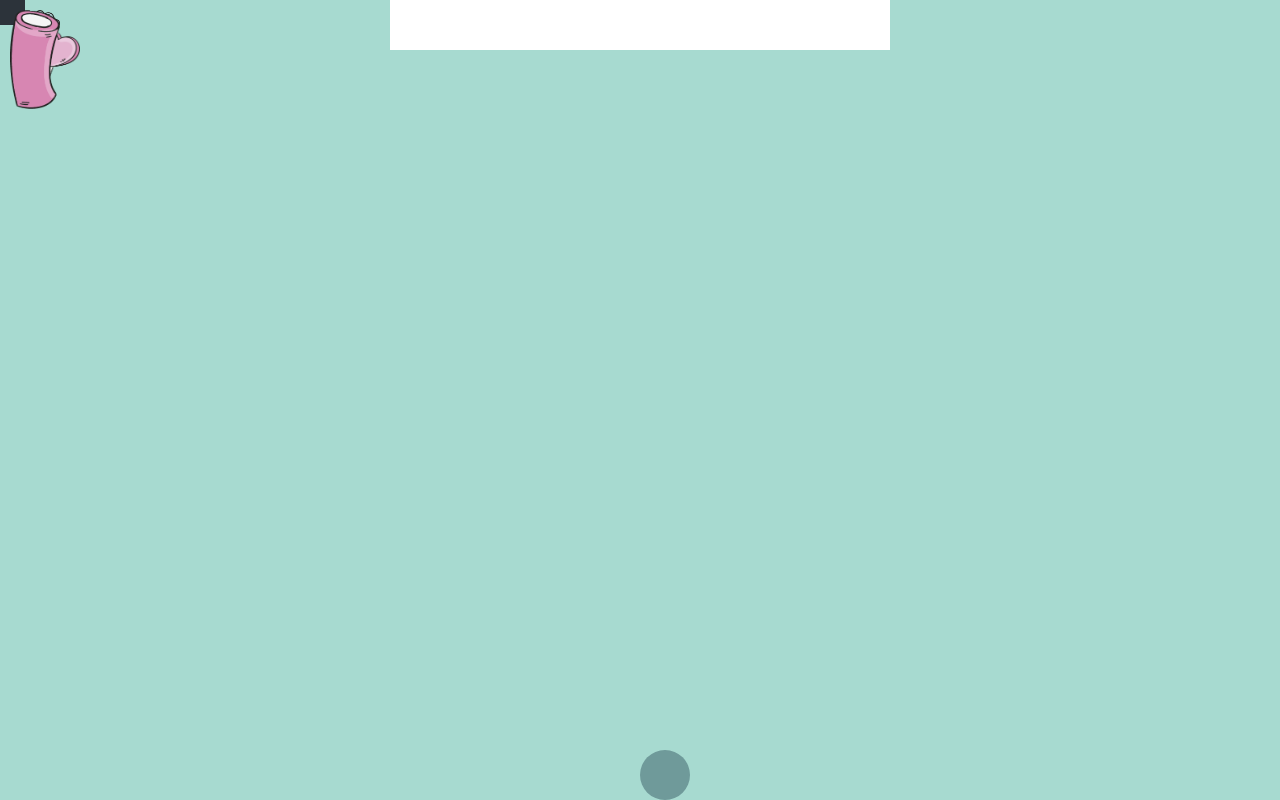
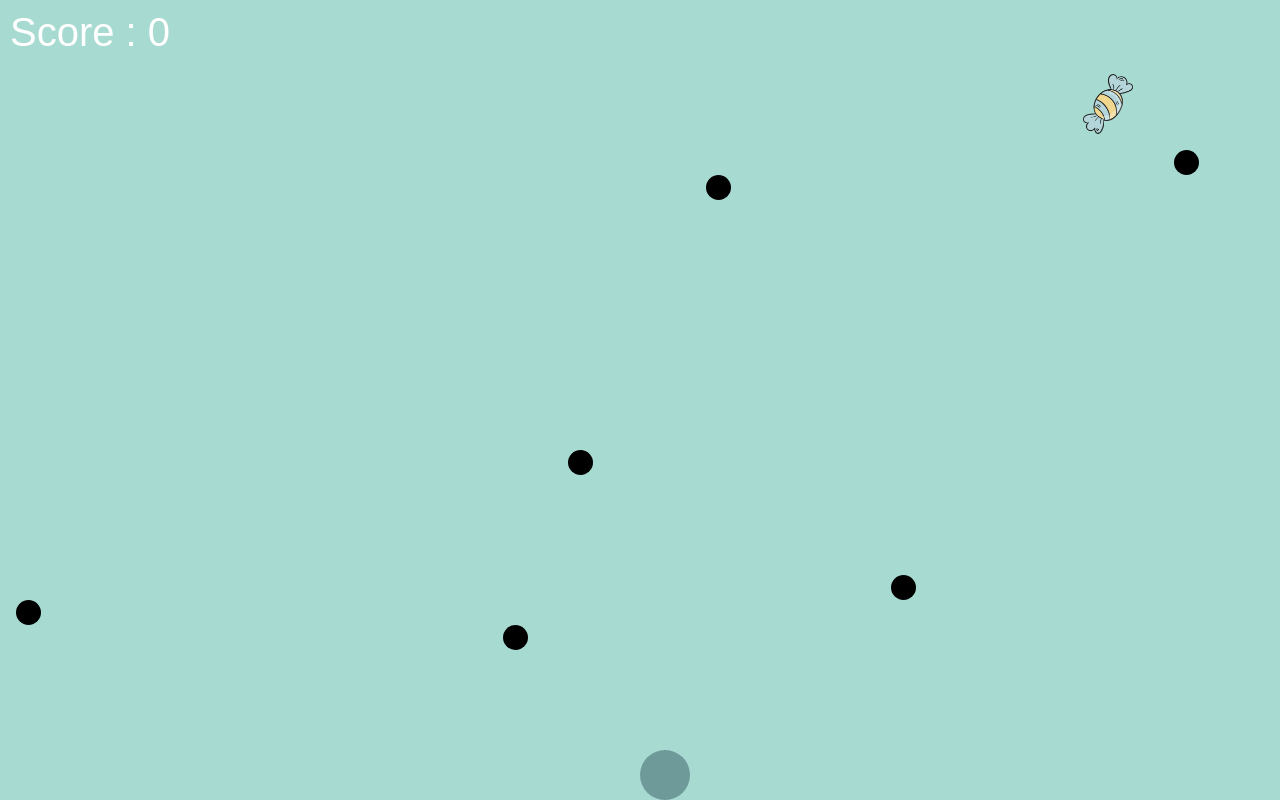
Before and after one commit to solenecallens/final_game, a plain HTML site: page index.html in a window 1280 px wide. Drawn offline with nearby package versions, Linux system fonts and the light colour scheme.

Commit message:
full screen enemy

```diff
--- a/css/style.css
+++ b/css/style.css
@@ -1,5 +1,7 @@
 body {
 	margin: 0;
+	height: 100vh;
+	overflow: hidden;
 }
 
 
@@ -14,21 +16,6 @@ body {
 	left: 50%;
 }
 
-.points {
-	position: absolute;
-	width: 25px;
-	height: 25px;
-	border-radius: 50%;
-	background-color: #e5908d;
-}
-
-.enemy {
-	position: absolute;
-	width: 25px;
-	height: 25px;
-	background-color: #2c333a;
-}
-
 #gameContainer {
 	position: absolute;
 	width: 100%;
@@ -38,15 +25,10 @@ body {
 	z-index: -1;
 }
 
-#end {
-	margin: 0 auto;
-	width: 500px;
-	height: 50px;
-	background-color: #ffffff;
-}
 
 .candy {
 	position: absolute;
+	display: none;
 	width: 50px;
 	z-index: 1;
 }
@@ -69,3 +51,27 @@ body {
 	top: 10px;
 	left: 10px;
 }
+.ennemie{
+	position: absolute;
+	width: 25px;
+	height: 25px;
+	border-radius: 25px;
+	background-color: #000;
+}
+
+.score{
+	position: absolute;
+	z-index: 2;
+	top: 10px;
+	left: 10px;
+	color: #ffffff;
+	font-size: 40px;
+	font-family: sans-serif;
+}
+
+.score span{
+	display: inline-block;
+}
+.currentBonbon{
+	display: block;
+}
--- a/index.html
+++ b/index.html
@@ -9,14 +9,22 @@
  <body>
    <!-- ... Contenu HTML -->
    <div id="player"></div>
+    <div class="score">
+        <span>Score : </span>
+        <span class="currentScore">0</span>
+    </div>
    <img src="png/bonbon.png" id="bonbon" class="candy">
    <img src="png/coeur.png" id="coeur" class="candy">
    <img src="png/guimauve_rose.png" id="guimauve_rose" class="candy">
-   <div class="points" ="point"></div>
-   <div class="enemy"></div>
+
+   <div class="ennemie"></div>
+   <div class="ennemie"></div>
+   <div class="ennemie"></div>
+   <div class="ennemie"></div>
+   <div class="ennemie"></div>
+   <div class="ennemie"></div>
+
    <div id="gameContainer"></div>
-   <div id="sky"></div>
-   <div id="end"></div>
 
 
    <!-- Intégration de jQuery -->
--- a/js/game.js
+++ b/js/game.js
@@ -1,207 +1,236 @@
-$(document).ready(function()
-{
-
-	// var player, enemy, point, score;
-	var nbEnemies;
-
-	var randomPosX = Math.random()*$(window).width();
-	var randomPosY = Math.random()*$(window).height();
+(function($){
+    var playerWidth;
+    var playerHeight;
+    var score = 0;
 
 
-// //Création des éléments du jeu
-// 	function createGameElements()
-// 	{
+    var gameWidth = $("#gameContainer").width();
+    var gameHeight = $("#gameContainer").height();
+
+    console.log(gameWidth);
+
+    playerWidth = $("#player").width();
+    playerHeight = $("#player").height();
+
+    $(document).ready(function () {
+        var nbEnemies;
+        var randomPosX = Math.random() * $(window).width();
+        var randomPosY = Math.random() * $(window).height();
+
+        $(".ennemie").each(function(){
+            $this = $(this);
+            setpositionEnnemie($this);
+            moveEnemies($this);
+        });
+
+        //Déplacer le player
+        $(window).keyup(function(event){
+            bougerPerso(event);
+        });
+
+        afficheBonbon();
+    });
 
 
-		// //Créer enmies
-		// var i;
-		// var enemy;
 
-		// for(i=0; i<=nbEnemies; i++)
-		// {
-		// 	enemy = document.createElement("div");
-		// 	enemy.setAttribute("id", "enemy_" + i);
-		// 	enemy.setAttribute
+    // Faire bouger le perso en fonction de la touche appuyee
+    function bougerPerso(ev){
+        var speed = 50;
 
-		// }
-
-		// var randomPosX = Math.random()*$(window).width();
-		// var randomPosY = Math.random()*$(window).height();
-
-		// console.log("enemy")
-
-
-// 		//Créer les éléments à récolter
-// 		// Créer les obstacles
-
-// 	}
-
-
-// // Initialisation du jeu
-// 	function initGame ()
-// 	{
-// 		//Déclarer les variables
-// 		//Positionner le joueur à sa position initiale
-// 	}
-
-	//Déplacer le player
-	$(window).on("keyup", function(ev) {
-
-		var speed = 50;
         var currentPosX = $("#player").offset().left;
         var currentPosY = $("#player").offset().top;
+
         var newPosRight = currentPosX + speed;
         var newPosLeft = currentPosX - speed;
         var newPosTop = currentPosY - speed;
         var newPosDown = currentPosY + speed;
 
-		var gameWidth = $("#gameContainer").width();
-		var gameHeight = $("#gameContainer").height();
 
-		var playerWidth = $("#player").width();
-		var playerHeight = $("#player").height();
-
-
-
-
-
-		// alert(ev.keyCode);
-
-			if(ev.keyCode == 39)
-			{
-				if((newPosRight + playerWidth) > gameWidth)
-				{
+        // Déplacer vers la droite
+        if (ev.keyCode == 39) {
+            if ((newPosRight + playerWidth) > gameWidth) {
                 newPosRight = gameWidth - playerWidth;
             }
-
-				newPosRight = $("#player").css({left: newPosRight + "px"});
-
+            $("#player").css({left: newPosRight + "px"});
         }
 
-			if(ev.keyCode == 37) {
-
-				if(newPosLeft < 0)
-				{
+        // Déplacer vers la gauche
+        if (ev.keyCode == 37) {
+            if (newPosLeft < 0) {
                 newPosLeft = 0;
             }
-
             $("#player").css({left: newPosLeft + "px"});
         }
 
-			if(ev.keyCode == 38) {
-
-				if(newPosTop < 0)
-				{
+        // Déplacer vers la haut
+        if (ev.keyCode == 38) {
+            if (newPosTop < 0) {
                 newPosTop = 0;
             }
 
             $("#player").css({top: newPosTop + "px"});
         }
 
-			if(ev.keyCode == 40) {
-
-				if((newPosDown + playerWidth) > gameHeight)
-				{
+        // Déplacer vers la bas
+        if (ev.keyCode == 40) {
+            if ((newPosDown + playerWidth) > gameHeight) {
                 newPosDown = gameHeight - playerHeight;
             }
 
             $("#player").css({top: newPosDown + "px"});
         }
 
-		console.log("Offset du perso : ");
-		console.log($("#player").offset());
-		console.log(gameWidth);
-		console.log(newPosTop);
+        var offsetPlayer = $("#player").offset();
+
+        detectCollisionBonbon(offsetPlayer);
+    }
 
 
-	})
+    // Affiche un bonbon aléatoirement
+    function afficheBonbon() {
+        var candyType = Math.floor(Math.random() * 3);
 
-	//faire apparêtre les bonbons
-	function afficheElements()
-	{
-		var randomPosX = Math.random()*$(window).width();
-		var randomPosY = Math.random()*$(window).height();
-		var candyType = Math.floor(Math.random()*3);
+        switch (candyType) {
+            case 0:
+                var $bonbon = $("#bonbon");
+                var bonbonWidth = $bonbon.width();
+                var bonbonHeight = $bonbon.height();
+
+                var randomPosX = Math.floor(Math.random() * ($(window).width() - bonbonWidth));
+                var randomPosY = Math.floor(Math.random() * ($(window).height() - bonbonHeight));
+
+                $bonbon.addClass("currentBonbon");
+                $bonbon.css({
+                    top: randomPosY + "px",
+                    left: randomPosX + "px"
+                });
+                break;
+
+            case 1:
+                var $bonbon = $("#coeur");
+                var bonbonWidth = $bonbon.width();
+                var bonbonHeight = $bonbon.height();
+
+                var randomPosX = Math.floor(Math.random() * ($(window).width() - bonbonWidth));
+                var randomPosY = Math.floor(Math.random() * ($(window).height() - bonbonHeight));
+
+                $bonbon.addClass("currentBonbon");
+                $bonbon.css({
+                    top: randomPosY + "px",
+                    left: randomPosX + "px"
+                });
+                break;
+
+            case 2:
+                var $bonbon = $("#guimauve_rose");
+                var bonbonWidth = $bonbon.width();
+                var bonbonHeight = $bonbon.height();
+
+                var randomPosX = Math.floor(Math.random() * ($(window).width() - bonbonWidth));
+                var randomPosY = Math.floor(Math.random() * ($(window).height() - bonbonHeight));
+                $bonbon.addClass("currentBonbon");
+                $bonbon.css({
+                    top: randomPosY + "px",
+                    left: randomPosX + "px"
+                });
+                break;
+
+            default:
+                break;
+        }
+    }
 
 
-		switch(candyType){
-			case 0:
-				$("#bonbon").css({top: randomPosY + "px"})
-				$("#bonbon").css({left: randomPosX + "px"})
-				break;
+    // Donner une postion aléatoire de départ aux ennemies
+    function setpositionEnnemie(ennemie){
+        var ennemie;
+        var ennemieWidth = ennemie.width();
+        var ennemieHeight = ennemie.height();
+
+        var randomPosX = Math.floor(Math.random() * ($(window).width() - ennemieWidth));
+        var randomPosY = Math.floor(Math.random() * ($(window).height() - ennemieHeight));
+
+        ennemie.css({
+            top: randomPosY + "px",
+            left: randomPosX + "px"
+        });
+    }
 
 
+    // Faire descendre les ennemies
+    function moveEnemies (ennemie){
+        var ennemie;
+
+        setInterval(function(){
+            var ennemiePosition = ennemie.offset();
+            var speed = 25;
+            var direction = Math.floor(Math.random() * 4);
+            var newPosition = ennemiePosition.top + speed;
+
+            if(newPosition >= gameHeight){
+                newPosition = 0;
+                randomPosX = Math.floor(Math.random() * $(window).width());
+                ennemie.css("left", randomPosX+'px');
             }
 
-		if(candyType == 0)
-		{
-			$("#bonbon").css({top: randomPosY + "px"})
-			$("#bonbon").css({left: randomPosX + "px"})
-		}
-		else {
-			$("#coeur").hide();
-			$("#guimauve_rose").hide();
+            ennemie.css("top", newPosition+'px');
+
+            detectCollisionPerso(ennemiePosition);
+        }, 100);
     }
 
-		if(candyType == 1)
-		{
-			$("#coeur").css({top: randomPosY + "px"})
-			$("#coeur").css({left: randomPosX + "px"})
-		}
-		else {
-			$("#bonbon").hide();
+
+
+    // Detecte la collision si un ennemie touche le personnage
+    function detectCollisionPerso(ennemiePos){
+        var ennemiePos;
+        var currentPosX = $("#player").offset().left;
+        var currentPosY = $("#player").offset().top;
+        var ennemieWidth = $(".ennemie").width();
+        var ennemieHeight = $(".ennemie").height();
+
+        if(ennemiePos.left < currentPosX + playerWidth &&
+            ennemiePos.left + ennemieWidth > currentPosX&&
+            ennemiePos.top < currentPosY + playerHeight &&
+            ennemiePos.top + ennemieHeight > currentPosY){
+
+            if(score <= 1){
+                alert("Perdu ! Vous avez récupéré "+score+" bonbon");
+
+            }else{
+                alert("Perdu ! Vous avez récupéré "+score+" bonbons");
             }
 
-		if(candyType == 2)
-		{
-			$("#guimauve_rose").css({top: randomPosY + "px"})
-			$("#guimauve_rose").css({left: randomPosX + "px"})
 
-			else {
-			$("#bonbon").hide();
-			$("#coeur").hide();
-			}
+            score = 0;
+            $(".currentScore").html(score);
 
         }
     }
 
-	afficheElements();
+    // detecte la collision si le personnage touche un bonbon
+    function detectCollisionBonbon (positionPerso){
+        var $currentBonbon = $(".currentBonbon");
+        var bonbonWidth = $currentBonbon.width();
+        var bonbonHeight = $currentBonbon.height();
+        var positionBonbon = $currentBonbon.offset();
+
+        if(positionBonbon.left < positionPerso.left + playerWidth &&
+           positionBonbon.left + bonbonWidth > positionPerso.left &&
+           positionBonbon.top < positionPerso.top + playerHeight &&
+           positionBonbon.top + bonbonHeight > positionPerso.top){
+                // Bonbon touché
+                $currentBonbon.removeClass("currentBonbon");
+
+                setScore();
+                afficheBonbon();
+        }
+    }
 
 
+    function setScore (){
+        score++;
+        $(".currentScore").html(score);
+    }
 
-
-
-
-
-
-
-	// function moveEnemies ()
-	// {
-	// 	//mise à jour de la position des ennemis
-	// }
-
-	// function refreshGame()
-	// {
-	// 	//Appel à la fonction moveEnnemies()
-	// 	//Vérifier collision : appel à la fonction detectCollision
-	// }
-
-
-
-
-	// function detectCollision ()
-	// {
-
-	// }
-
-	// function setScore ()
-	// {
-
-	// }
-
-
-
-
-
-
-});
+})(jQuery);
```
Also changed, not shown: 2 other files. Lines whose indentation alone changed are shown as unchanged.
